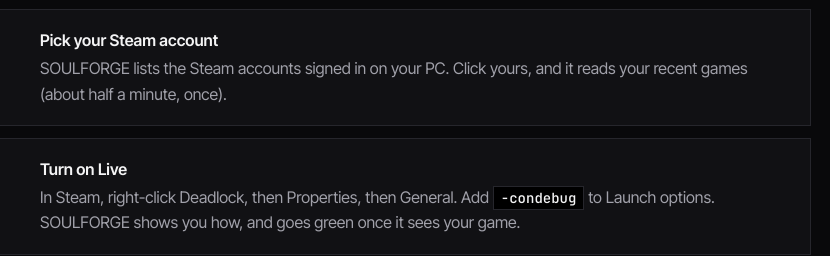
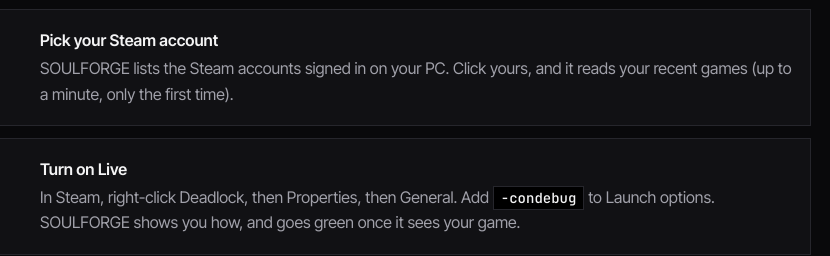
Before and after one commit to xdroppar/soulforge, a plain HTML site: page docs/index.html in a window 1280 px wide. Shown: the part 794-1050 px from the top of the page, 253-1083 px from the left. Drawn offline with nearby package versions, Linux system fonts and the light colour scheme; no server answers.

Commit message:
Page: first read takes up to a minute
Co-Authored-By: Claude Opus 5.5 <noreply@anthropic.com>

```diff
--- a/docs/index.html
+++ b/docs/index.html
@@ -69,7 +69,7 @@
     <h2>Getting started</h2>
     <ol class="steps">
       <li><div><b>Run SoulforgeSetup.exe</b><p>Windows may say "Windows protected your PC" because the beta isn't signed yet. Click <b style="display:inline">More info</b>, then <b style="display:inline">Run anyway</b>. No admin needed.</p></div></li>
-      <li><div><b>Pick your Steam account</b><p>SOULFORGE lists the Steam accounts signed in on your PC. Click yours, and it reads your recent games (about half a minute, once).</p></div></li>
+      <li><div><b>Pick your Steam account</b><p>SOULFORGE lists the Steam accounts signed in on your PC. Click yours, and it reads your recent games (up to a minute, only the first time).</p></div></li>
       <li><div><b>Turn on Live</b><p>In Steam, right-click Deadlock, then Properties, then General. Add <code>-condebug</code> to Launch options. SOULFORGE shows you how, and goes green once it sees your game.</p></div></li>
     </ol>
   </section>
```
